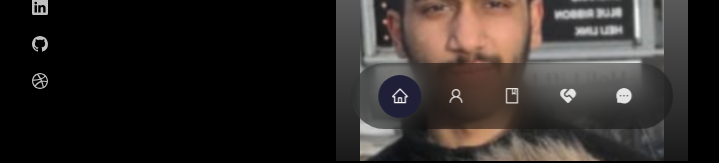
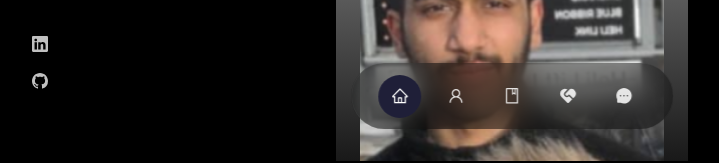
Before and after one commit to EkamBehl/My_Portfolio, a React (Create React App) app: page / in a window 1280 px wide. Shown: the part 639-802 px from the top of the page, without its empty margins (128-847 px from the left). Built offline with nearby package versions, Linux system fonts and the light colour scheme.

Commit message:
Update Socials.jsx
removed dribble

```diff
--- a/src/components/header/Socials.jsx
+++ b/src/components/header/Socials.jsx
@@ -8,7 +8,7 @@ const Socials = () => {
     <div className='header__socials'>
         <a href='https://www.linkedin.com/in/ekambehl/' target={"_blank"}><BsLinkedin/></a>
         <a href='https://github.com/EkamBehl' target={"_blank"}><BsGithub/></a>
-        <a href='https://dribbble.com' target={"_blank"}><BsDribbble/></a>
+
     </div>
   )
 }
```
